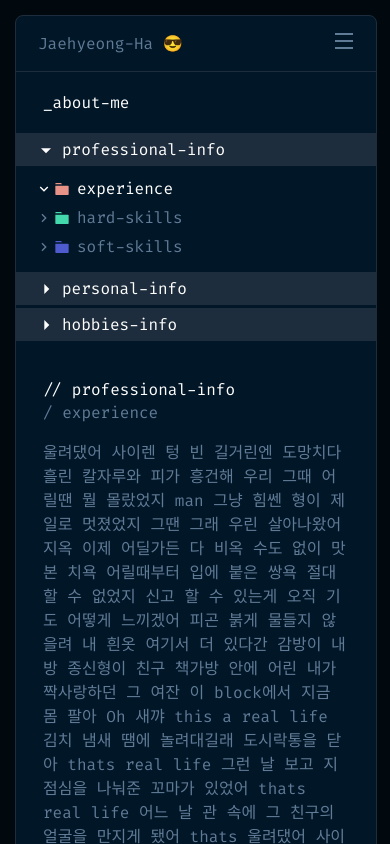
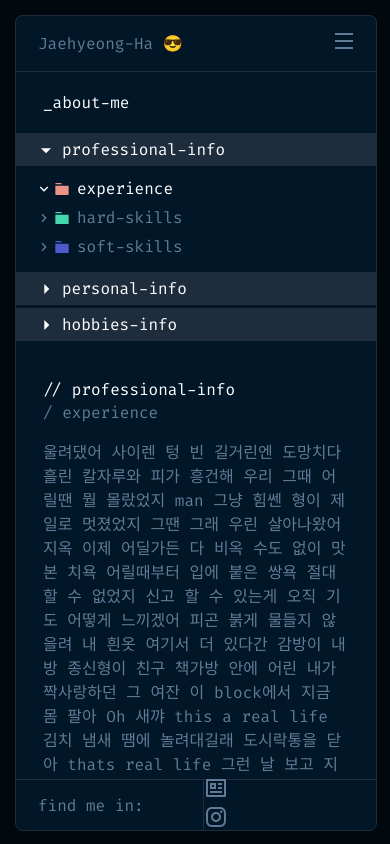
Before and after one commit to HaJaehyeong/portfolio, a Next.js app: page /about in a window 390 px wide. Shown: the top 844 px of the page. Built offline with nearby package versions, Linux system fonts and the light colour scheme.

Commit message:
HAJAE-11 modify styles: for mobile footer

```diff
--- a/src/app/(pages)/about/_components/mobile-container/mobile-container.module.scss
+++ b/src/app/(pages)/about/_components/mobile-container/mobile-container.module.scss
@@ -1,5 +1,19 @@
+.mobile {
+  display: flex;
+  flex-direction: column;
+  justify-content: space-between;
+
+  width: 100%;
+  height: 100%;
+}
+
 .mobile-container {
+  display: flex;
+  flex-direction: column;
+
   width: 100%;
+
+  overflow-y: scroll;
 
   &__title {
     margin: 20px 27px;
--- a/src/app/(pages)/about/_components/mobile-container/mobile-container.tsx
+++ b/src/app/(pages)/about/_components/mobile-container/mobile-container.tsx
@@ -6,11 +6,13 @@ import styles from './mobile-container.module.scss';
 
 const AboutMobileContainer: React.FC = () => {
   return (
-    <div className={styles['mobile-container']}>
-      <div className={styles['mobile-container__title']}>_about-me</div>
-      <AboutMobileExplorer />
-      <AboutMobileContent />
-      <AboutMobileShowcase />
+    <div className={styles['mobile']}>
+      <div className={styles['mobile-container']}>
+        <div className={styles['mobile-container__title']}>_about-me</div>
+        <AboutMobileExplorer />
+        <AboutMobileContent />
+        <AboutMobileShowcase />
+      </div>
       <Footer isShow={true} />
     </div>
   );
--- a/src/app/(pages)/about/page.module.scss
+++ b/src/app/(pages)/about/page.module.scss
@@ -3,16 +3,13 @@
   flex-direction: row;
 
   width: 100%;
-  height: calc(100% - 107px);
+  height: calc(100dvh - 86px);
 
   z-index: 9;
 }
 
 /* Mobile */
 @media screen and (max-width: 767px) {
-  .about-me {
-    height: calc(100% - 56px);
-  }
 }
 
 /* Tablet */
--- a/src/app/(pages)/projects/page.module.scss
+++ b/src/app/(pages)/projects/page.module.scss
@@ -3,7 +3,7 @@
   flex-direction: row;
 
   width: 100%;
-  height: calc(100% - 107px);
+  height: calc(100dvh - 86px);
 
-  z-index: 999;
+  z-index: 99;
 }
```
Also changed, not shown: src/app/(pages)/projects/_components/container/container.module.scss (+6 -1 lines), src/app/(pages)/projects/_components/container/container.tsx (+6 -4 lines).
